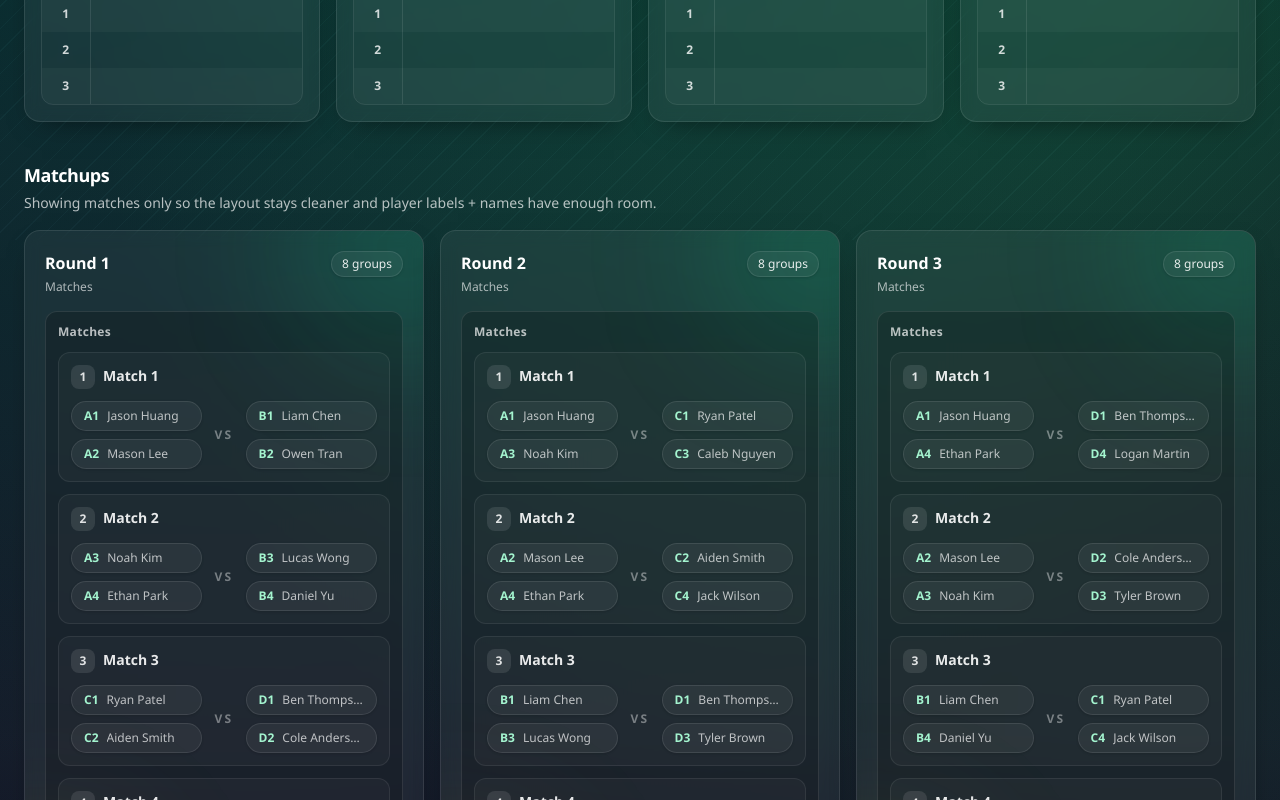
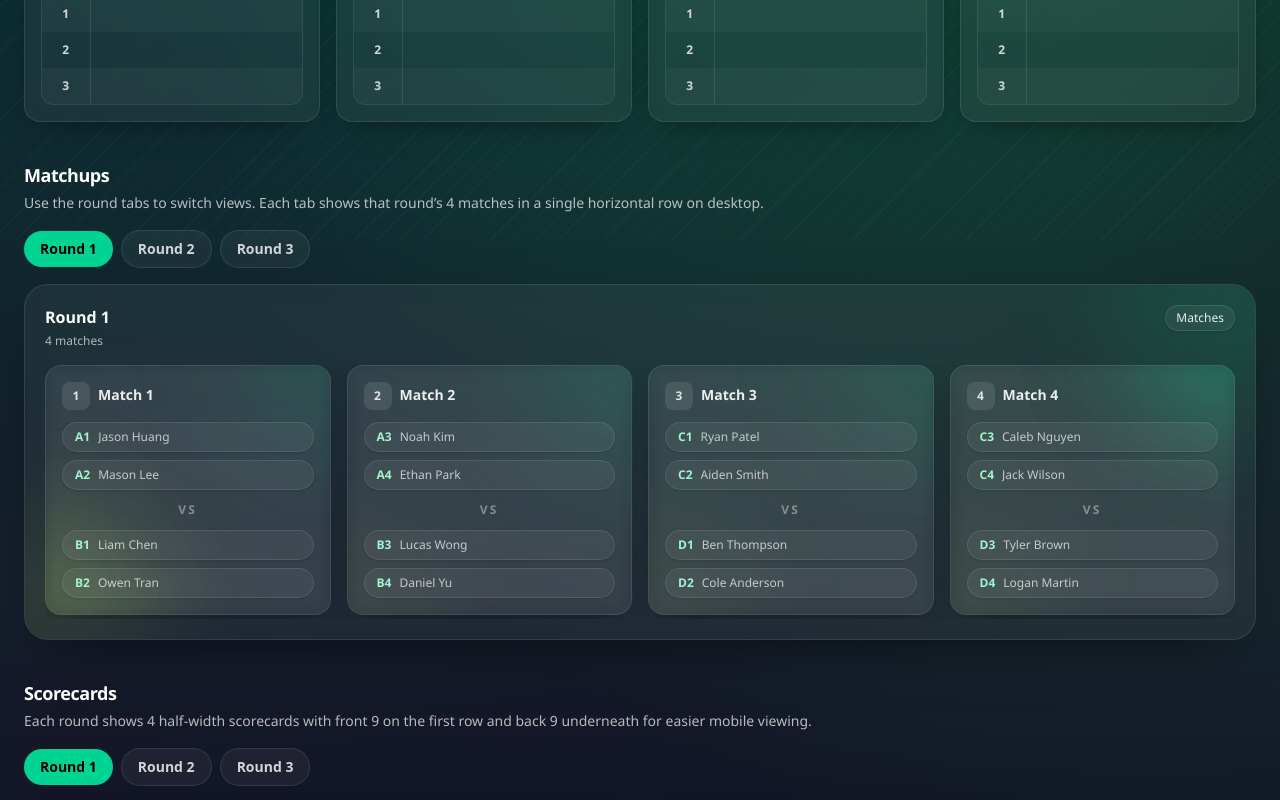
Before and after one commit to asianthejason/CBI, a Next.js app: page / in a window 1280 px wide. Shown: the part 560-1360 px from the top of the page. Built offline with nearby package versions, Linux system fonts and the light colour scheme.

Commit message:
edited match up

```diff
--- a/src/app/page.tsx
+++ b/src/app/page.tsx
@@ -160,43 +160,25 @@ function TeamTable({ team }: { team: "A" | "B" | "C" | "D" }) {
   );
 }
 
-function MatchupsRoundCard({ round }: { round: RoundSchedule }) {
+function MatchupCard({ match }: { match: RoundSchedule["matches"][number] }) {
   return (
-    <div className="relative overflow-hidden rounded-2xl border border-white/10 bg-white/5 p-5 shadow-[0_10px_30px_-18px_rgba(0,0,0,0.8)] backdrop-blur">
-      <div className="absolute -right-24 -top-24 h-56 w-56 rounded-full bg-emerald-400/15 blur-3xl" />
-      <div className="absolute -left-24 -bottom-24 h-56 w-56 rounded-full bg-lime-300/10 blur-3xl" />
+    <div className="relative min-w-[280px] overflow-hidden rounded-2xl border border-white/10 bg-white/5 p-4 shadow-[0_10px_30px_-18px_rgba(0,0,0,0.8)] backdrop-blur">
+      <div className="absolute -right-20 -top-20 h-40 w-40 rounded-full bg-emerald-400/15 blur-3xl" />
+      <div className="absolute -left-16 -bottom-16 h-36 w-36 rounded-full bg-lime-300/10 blur-3xl" />
 
-      <div className="relative flex items-start justify-between gap-4">
-        <div>
-          <div className="text-base font-semibold text-white">{round.roundLabel}</div>
-          <div className="mt-1 text-xs text-white/65">Matches</div>
-        </div>
-        <Pill>8 groups</Pill>
+      <div className="relative mb-3 flex items-center gap-2">
+        <span className="inline-flex h-7 w-7 items-center justify-center rounded-lg bg-white/10 text-xs font-semibold text-white/85">
+          {match.id}
+        </span>
+        <span className="text-sm font-semibold text-white/90">Match {match.id}</span>
       </div>
 
-      <div className="relative mt-4 rounded-xl border border-white/10 bg-black/20 p-3">
-        <div className="mb-3 text-xs font-semibold tracking-wide text-white/70">
-          Matches
+      <div className="relative flex min-w-0 flex-col gap-3">
+        <PairStack pair={match.left} />
+        <div className="text-center text-xs font-semibold uppercase tracking-[0.2em] text-white/40">
+          vs
         </div>
-        <ol className="flex flex-col gap-3">
-          {round.matches.map((m) => (
-            <li key={m.id} className="rounded-xl border border-white/8 bg-white/[0.03] p-3">
-              <div className="mb-3 flex items-center gap-2">
-                <span className="inline-flex h-6 w-6 items-center justify-center rounded-lg bg-white/10 text-xs font-semibold text-white/85">
-                  {m.id}
-                </span>
-                <span className="text-sm font-semibold text-white/90">Match {m.id}</span>
-              </div>
-              <div className="grid min-w-0 gap-3 lg:grid-cols-[minmax(0,1fr)_auto_minmax(0,1fr)] lg:items-center">
-                <PairStack pair={m.left} />
-                <div className="text-center text-xs font-semibold uppercase tracking-[0.2em] text-white/40">
-                  vs
-                </div>
-                <PairStack pair={m.right} />
-              </div>
-            </li>
-          ))}
-        </ol>
+        <PairStack pair={match.right} />
       </div>
     </div>
   );
@@ -341,6 +323,9 @@ export default function Home() {
   // Leaving off the trailing "Z" keeps it in the viewer's local timezone.
   const draftDate = useMemo(() => new Date("2026-07-09T20:00:00"), []);
   const cd = useCountdown(draftDate);
+  const [activeMatchupRound, setActiveMatchupRound] = useState<"Round 1" | "Round 2" | "Round 3">(
+    "Round 1",
+  );
   const [activeRound, setActiveRound] = useState<"Round 1" | "Round 2" | "Round 3">(
     "Round 1",
   );
@@ -432,6 +417,8 @@ export default function Home() {
     [],
   );
 
+  const activeMatchupSchedule =
+    rounds.find((r) => r.roundLabel === activeMatchupRound) ?? rounds[0];
   const activeSchedule = rounds.find((r) => r.roundLabel === activeRound) ?? rounds[0];
 
   return (
@@ -515,12 +502,50 @@ export default function Home() {
         <section className="flex flex-col gap-4">
           <SectionTitle
             title="Matchups"
-            subtitle="Showing matches only so the layout stays cleaner and player labels + names have enough room."
+            subtitle="Use the round tabs to switch views. Each tab shows that round’s 4 matches in a single horizontal row on desktop."
           />
-          <div className="grid gap-4 lg:grid-cols-3">
-            {rounds.map((r) => (
-              <MatchupsRoundCard key={r.roundLabel} round={r} />
-            ))}
+
+          <div className="flex flex-wrap items-center gap-2">
+            {(["Round 1", "Round 2", "Round 3"] as const).map((r) => {
+              const active = r === activeMatchupRound;
+              return (
+                <button
+                  key={r}
+                  type="button"
+                  onClick={() => setActiveMatchupRound(r)}
+                  className={
+                    "rounded-full px-4 py-2 text-sm font-semibold transition-all " +
+                    (active
+                      ? "bg-emerald-400 text-black shadow-[0_10px_30px_-18px_rgba(52,211,153,0.9)]"
+                      : "border border-white/10 bg-white/5 text-white/80 hover:bg-white/8")
+                  }
+                  aria-pressed={active}
+                >
+                  {r}
+                </button>
+              );
+            })}
+          </div>
+
+          <div className="relative overflow-hidden rounded-3xl border border-white/10 bg-white/5 p-4 shadow-[0_18px_60px_-32px_rgba(0,0,0,0.9)] backdrop-blur sm:p-5">
+            <div className="absolute -right-24 -top-24 h-56 w-56 rounded-full bg-emerald-400/15 blur-3xl" />
+            <div className="absolute -left-24 -bottom-24 h-56 w-56 rounded-full bg-lime-300/10 blur-3xl" />
+
+            <div className="relative flex items-start justify-between gap-4">
+              <div>
+                <div className="text-base font-semibold text-white">{activeMatchupSchedule.roundLabel}</div>
+                <div className="mt-1 text-xs text-white/65">4 matches</div>
+              </div>
+              <Pill>Matches</Pill>
+            </div>
+
+            <div className="relative mt-4 overflow-x-auto pb-1">
+              <div className="grid min-w-[1180px] grid-cols-4 gap-4">
+                {activeMatchupSchedule.matches.map((match) => (
+                  <MatchupCard key={`${activeMatchupSchedule.roundLabel}-${match.id}`} match={match} />
+                ))}
+              </div>
+            </div>
           </div>
         </section>
 
```
